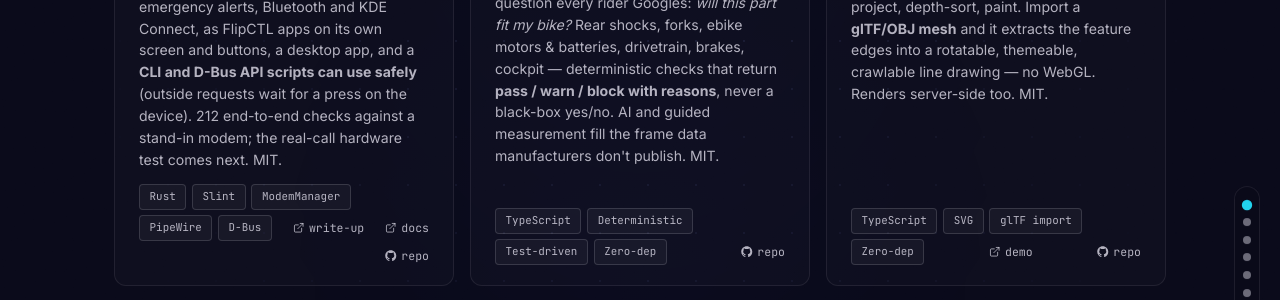
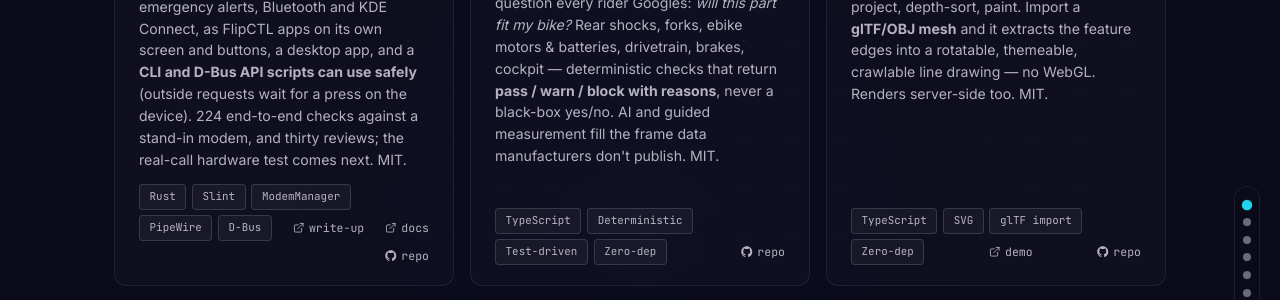
Before and after one commit to isaacrowntree/isaacrowntree.github.io, a Jekyll site: the page built from index.html, in a window 1280 px wide and 900 px high, scrolled down 4863 px. Shown: the part 175-475 px from the top of the window. Built offline with Jekyll 4.4.1, drawn with Linux system fonts in a browser that asks for light colours; some web fonts are replaced.

Commit message:
Dolphone card: current test count and the reviews
Co-Authored-By: Claude Opus 5.5 <noreply@anthropic.com>
Claude-Session: https://claude.ai/code/session_01UdycNdb8PBPy7WTyWjqGok

```diff
--- a/index.html
+++ b/index.html
@@ -351,7 +351,7 @@ layout: default
           <h3 class="oss-card__title">dolphone</h3>
           <span class="oss-card__kicker">Rust · Linux phone</span>
         </div>
-        <p class="oss-card__body">Calls and texts for the <strong>Flipper One</strong>: mobile and SIP calls, texts and picture messages, emergency alerts, Bluetooth and KDE Connect, as FlipCTL apps on its own screen and buttons, a desktop app, and a <strong>CLI and D-Bus API scripts can use safely</strong> (outside requests wait for a press on the device). 212 end-to-end checks against a stand-in modem; the real-call hardware test comes next. MIT.</p>
+        <p class="oss-card__body">Calls and texts for the <strong>Flipper One</strong>: mobile and SIP calls, texts and picture messages, emergency alerts, Bluetooth and KDE Connect, as FlipCTL apps on its own screen and buttons, a desktop app, and a <strong>CLI and D-Bus API scripts can use safely</strong> (outside requests wait for a press on the device). 224 end-to-end checks against a stand-in modem, and thirty reviews; the real-call hardware test comes next. MIT.</p>
         <div class="oss-card__footer">
           <span class="stack-badge">Rust</span><span class="stack-badge">Slint</span><span class="stack-badge">ModemManager</span><span class="stack-badge">PipeWire</span><span class="stack-badge">D-Bus</span>
           <a href="https://zackdesign.biz/dolphone/" target="_blank" rel="noopener" class="oss-card__link">{% include icon.html name="external" %}write-up</a>
```
